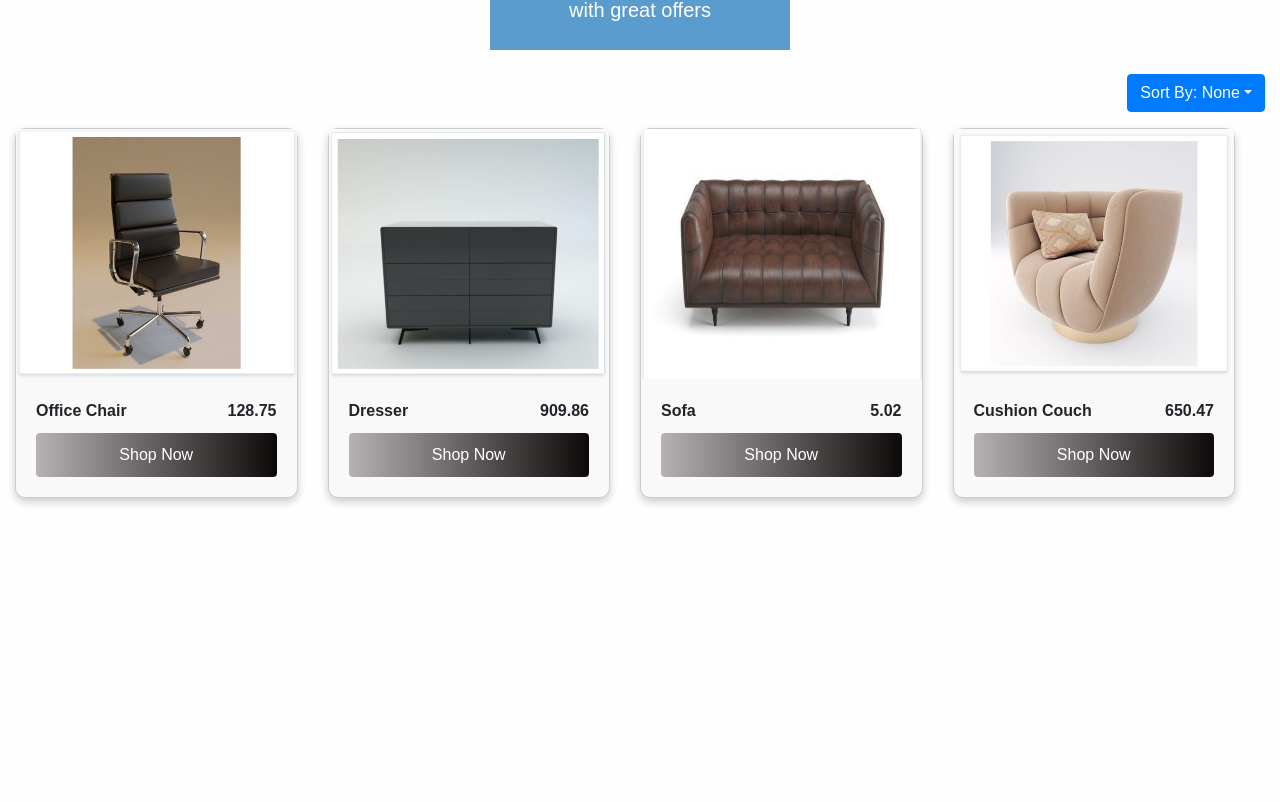
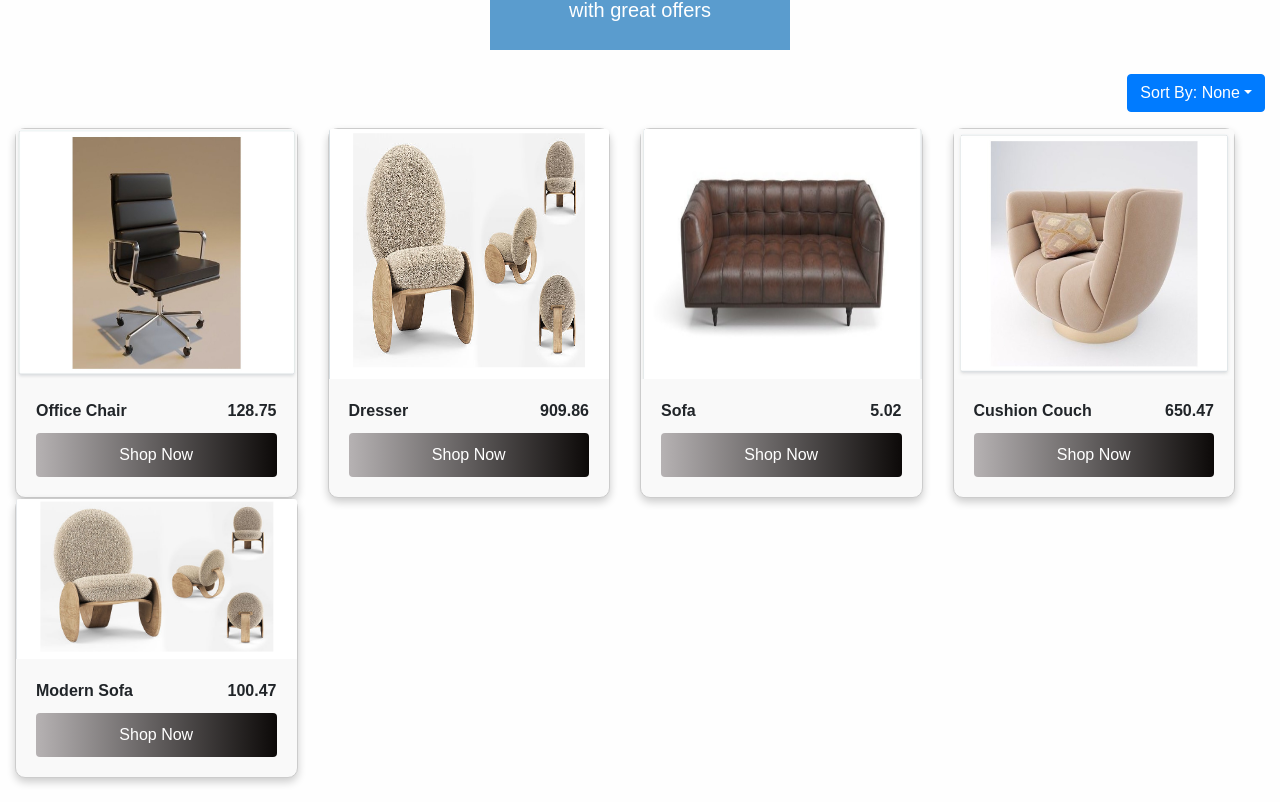
Before and after one commit to fumubyeyi/ceg7370-project-team-10, a React (Create React App) app: page / in a window 1280 px wide. Shown: the part 353-1155 px from the top of the page. Before the commit the page ends 875 px from the top, so only its background shows below. Built offline with nearby package versions, Linux system fonts and the light colour scheme.

Commit message:
publishing to github pages

```diff
--- a/package.json
+++ b/package.json
@@ -1,6 +1,7 @@
 {
   "name": "furniture_ui",
   "version": "0.1.0",
+  "homepage": "https://fumubyeyi.github.io/furniture-ar",
   "private": true,
   "dependencies": {
     "cra-template": "1.2.0",
@@ -14,6 +15,8 @@
     "web-vitals": "^3.5.0"
   },
   "scripts": {
+    "predeploy": "npm run build",
+    "deploy": "gh-pages -d build",
     "start": "react-scripts start",
     "build": "react-scripts build",
     "test": "react-scripts test",
@@ -36,5 +39,8 @@
       "last 1 firefox version",
       "last 1 safari version"
     ]
+  },
+  "devDependencies": {
+    "gh-pages": "^6.1.0"
   }
 }
--- a/src/App.js
+++ b/src/App.js
@@ -9,6 +9,7 @@ import Chair from "./Images/chair.jpeg";
 import CushionChair from "./Images/chusionchair.jpeg";
 import Dresser from "./Images/drawer.jpeg";
 import Sofa from "./Images/sofa.jpeg";
+import ModernSofa from './Images/modern sofa.png';
 import Items from "./Data/Items.json";
 import ScrollToTopButton from "./ScrollToTopButton/ScrollToTopButton";
 import "./App.css";
@@ -24,6 +25,9 @@ class App extends React.Component {
         image = CushionChair;
       } else if (item.category === "Sofa") {
         image = Sofa;
+      }
+      else {
+        image = ModernSofa;
       }
 
       return { ...item, image };
--- a/src/Data/Items.json
+++ b/src/Data/Items.json
@@ -72,5 +72,22 @@
     "position": { "x": 0, "y": 0.01, "z": 0 },
     "rotation": { "x": 0, "y": 130, "z": 0 },
     "scale": { "x": 0.005, "y": 0.005, "z": 0.005 }
+  },
+  {
+    "pid": 5,
+    "name": "Modern Sofa",
+    "title": "Modern Sofa",
+    "subtitle": "Curabitur in libero ut massa volutpat convallis. Morbi odio odio, elementum eu, interdum eu, tincidunt in, leo. Maecenas pulvinar lobortis est.\n\nPhasellus sit amet erat. Nulla tempus. Vivamus in felis eu sapien cursus vestibulum.",
+    "price": 100.47,
+    "category": "ModernSofa",
+    "image": null,
+    "colors": [
+      { "name": "Barn Red", "hex": "#7C0A02" },
+      { "name": "Battery Charged Blue", "hex": "#1DACD6" },
+      { "name": "Battleship Grey", "hex": "#848482" }
+    ],
+    "position": { "x": 0, "y": 0.01, "z": 0 },
+    "rotation": { "x": 0, "y": 0, "z": 0 },
+    "scale": { "x": 0.005, "y": 0.005, "z": 0.005 }
   }
 ]
```
Also changed, not shown: src/Images/modern sofa.png (added), 1 other file (tests, documents, lock files or other folders).
